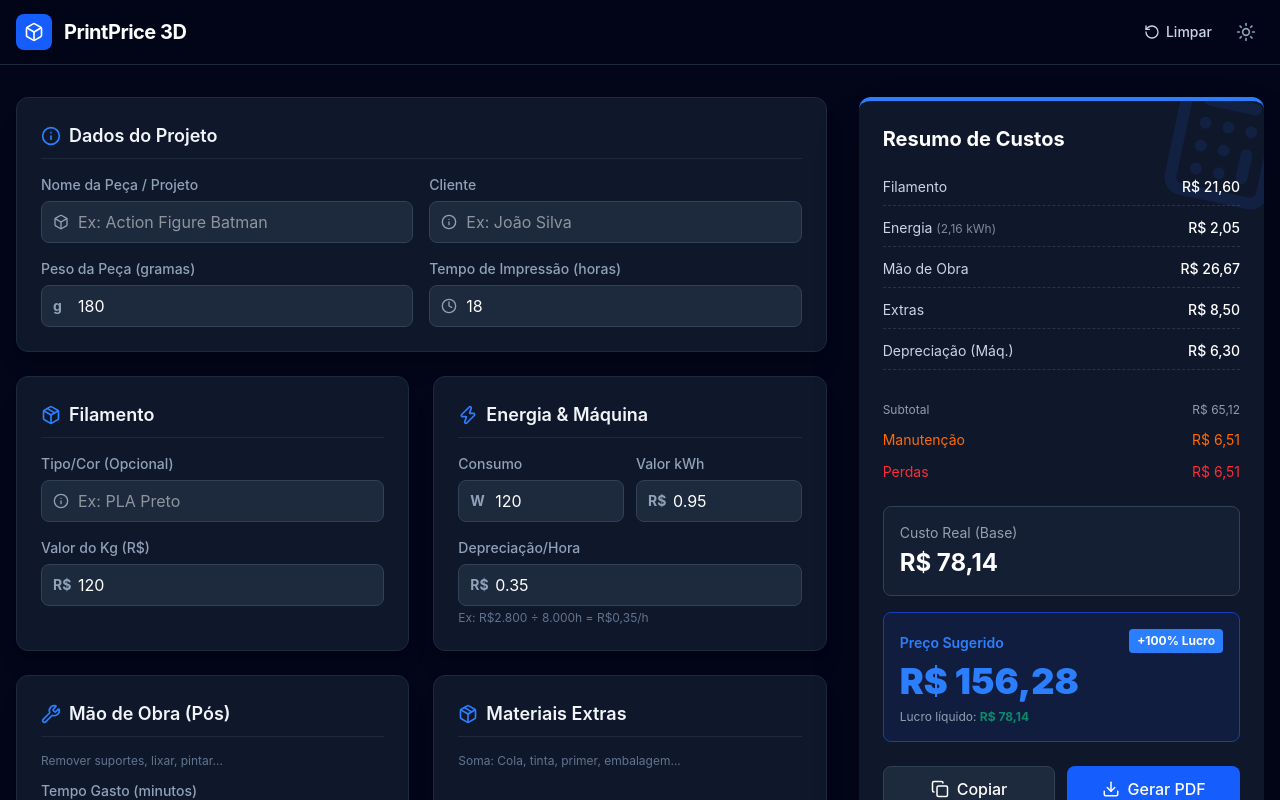
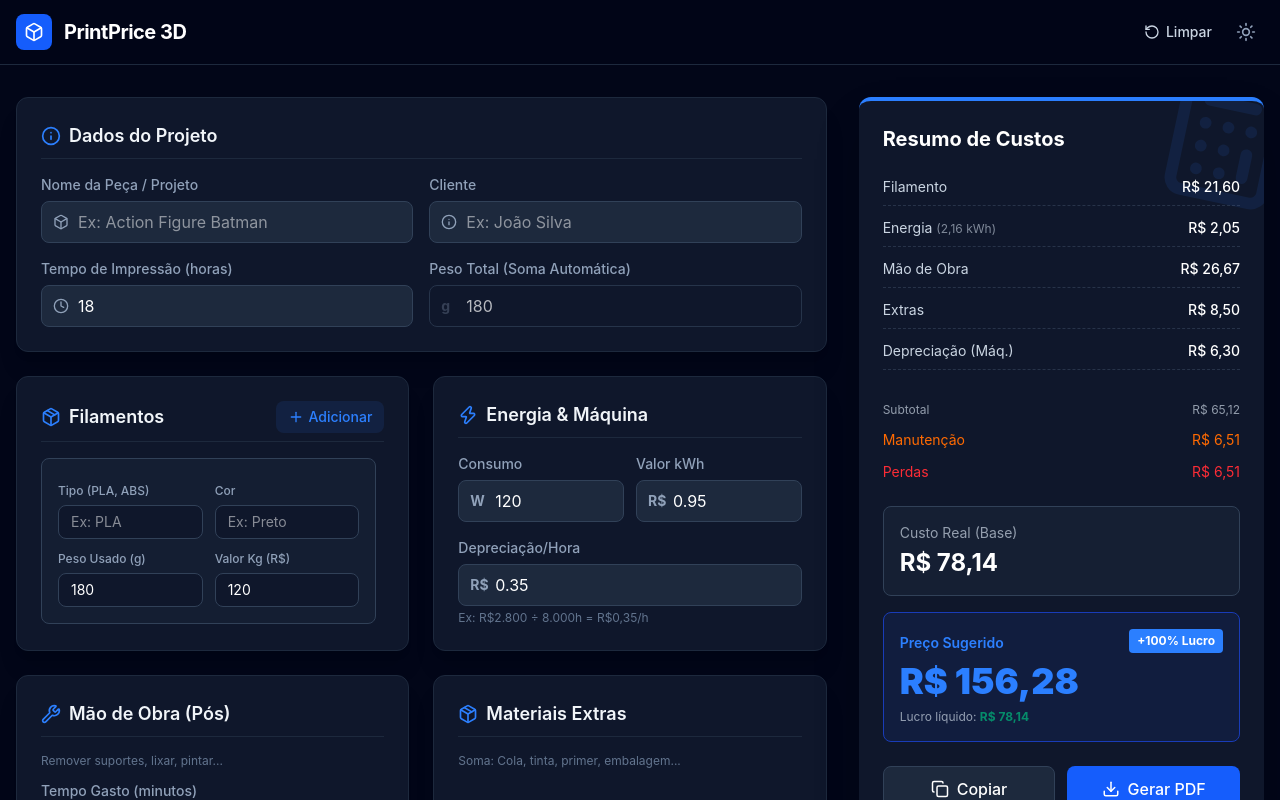
Before and after one commit to laboratorioti179-gif/Precificador-3D, a React (Vite) app in the folder preco3d/: page / in a window 1280 px wide. Shown: the top 800 px of the page. Built offline with nearby package versions, Linux system fonts and the light colour scheme.

Commit message:
Enhance filament management and UI in App component
Added functionality to manage multiple filaments, including adding and removing filaments with fields for type, color, weight, and cost per kg. Updated calculations and UI to reflect total weight and filament details.

```diff
--- a/preco3d/src/App.jsx
+++ b/preco3d/src/App.jsx
@@ -1,5 +1,5 @@
 import React, { useState, useEffect, useRef } from 'react';
-import { Download, Copy, RotateCcw, Box, Clock, Zap, Wrench, Package, Info, Calculator, Sun, Moon, CheckCircle } from 'lucide-react';
+import { Download, Copy, RotateCcw, Box, Clock, Zap, Wrench, Package, Info, Calculator, Sun, Moon, CheckCircle, Plus, Trash2 } from 'lucide-react';
 
 export default function App() {
   const [darkMode, setDarkMode] = useState(true);
@@ -9,10 +9,7 @@
   const [formData, setFormData] = useState({
     nomePeca: '',
     nomeCliente: '',
-    pesoPeca: 180,
     tempoImpressao: 18,
-    tipoFilamento: '',
-    valorKgFilamento: 120,
     potenciaImpressora: 120,
     valorKwh: 0.95,
     depreciacaoHora: 0.35,
@@ -21,7 +18,10 @@
     valorMateriaisExtras: 8.50,
     taxaManutencao: 10,
     taxaPerdas: 10,
-    margemLucro: 100
+    margemLucro: 100,
+    filamentos: [
+      { id: '1', tipo: '', cor: '', peso: 180, valorKg: 120 }
+    ]
   });
 
   // Results State
@@ -41,11 +41,24 @@
 
   const pdfTemplateRef = useRef(null);
 
+  // Derived State for UI and Copy
+  const pesoTotal = formData.filamentos.reduce((acc, f) => acc + (Number(f.peso) || 0), 0);
+  const detalhesFilamentos = formData.filamentos.map(f => {
+    const partes = [];
+    if (f.tipo) partes.push(f.tipo);
+    if (f.cor) partes.push(f.cor);
+    const nome = partes.length > 0 ? partes.join(' ') : 'Filamento';
+    return `${nome} (${f.peso}g)`;
+  }).join(', ');
+
   // Auto-calculate whenever formData changes
   useEffect(() => {
-    const peso = Number(formData.pesoPeca) || 0;
-    const valorKg = Number(formData.valorKgFilamento) || 0;
-    const custoFilamento = (peso / 1000) * valorKg;
+    let custoFilamento = 0;
+    formData.filamentos.forEach(f => {
+      const peso = Number(f.peso) || 0;
+      const valorKg = Number(f.valorKg) || 0;
+      custoFilamento += (peso / 1000) * valorKg;
+    });
 
     const tempoHoras = Number(formData.tempoImpressao) || 0;
     const potencia = Number(formData.potenciaImpressora) || 0;
@@ -91,6 +104,27 @@
     });
   }, [formData]);
 
+  const handleFilamentoChange = (id, field, value) => {
+    setFormData(prev => ({
+      ...prev,
+      filamentos: prev.filamentos.map(f => f.id === id ? { ...f, [field]: value } : f)
+    }));
+  };
+
+  const addFilamento = () => {
+    setFormData(prev => ({
+      ...prev,
+      filamentos: [...prev.filamentos, { id: Date.now().toString(), tipo: '', cor: '', peso: 0, valorKg: 120 }]
+    }));
+  };
+
+  const removeFilamento = (id) => {
+    setFormData(prev => {
+      if (prev.filamentos.length <= 1) return prev; // Mantém pelo menos um
+      return { ...prev, filamentos: prev.filamentos.filter(f => f.id !== id) };
+    });
+  };
+
   const handleChange = (e) => {
     const { name, value } = e.target;
     setFormData(prev => ({ ...prev, [name]: value }));
@@ -100,10 +134,7 @@
     setFormData({
       nomePeca: '',
       nomeCliente: '',
-      pesoPeca: 180,
       tempoImpressao: 18,
-      tipoFilamento: '',
-      valorKgFilamento: 120,
       potenciaImpressora: 120,
       valorKwh: 0.95,
       depreciacaoHora: 0.35,
@@ -112,7 +143,10 @@
       valorMateriaisExtras: 8.50,
       taxaManutencao: 10,
       taxaPerdas: 10,
-      margemLucro: 100
+      margemLucro: 100,
+      filamentos: [
+        { id: '1', tipo: '', cor: '', peso: 180, valorKg: 120 }
+      ]
     });
     showToast('Formulário resetado');
   };
@@ -137,8 +171,9 @@
 PREÇO FINAL SUGERIDO: ${formatBRL(results.precoVenda)}
 ----------------------------------
 Detalhes do Projeto:
-- Peso estimado: ${formData.pesoPeca}g
-- Tempo de impressão: ${formData.tempoImpressao}h`;
+- Peso estimado: ${pesoTotal}g
+- Tempo de impressão: ${formData.tempoImpressao}h
+- Materiais: ${detalhesFilamentos}`;
 
     navigator.clipboard.writeText(orcamentoTexto)
       .then(() => showToast('Copiado com sucesso!'))
@@ -196,6 +231,10 @@
     ${darkMode
       ? 'bg-slate-800 border-slate-700 text-white focus:border-blue-500 focus:ring-blue-500/30'
       : 'bg-white border-slate-200 text-slate-900 focus:border-blue-500 focus:ring-blue-500/20 shadow-sm'}`;
+  const compactInputClass = `w-full px-3 py-1.5 text-sm rounded-lg border focus:ring-2 outline-none transition-all duration-200
+    ${darkMode
+      ? 'bg-slate-900 border-slate-700 text-white focus:border-blue-500 focus:ring-blue-500/30'
+      : 'bg-white border-slate-200 text-slate-900 focus:border-blue-500 focus:ring-blue-500/20 shadow-sm'}`;
   const cardClass = `rounded-xl p-6 ${darkMode ? 'bg-slate-900 border border-slate-800 shadow-xl' : 'bg-white border border-slate-100 shadow-md'}`;
   const sectionTitleClass = `text-lg font-semibold mb-4 flex items-center gap-2 pb-2 border-b ${darkMode ? 'text-slate-100 border-slate-800' : 'text-slate-800 border-slate-100'}`;
 
@@ -246,17 +285,17 @@
                   </div>
                 </div>
                 <div>
-                  <label className={labelClass}>Peso da Peça (gramas)</label>
-                  <div className="relative">
-                    <div className="absolute inset-y-0 left-0 pl-3 flex items-center pointer-events-none text-slate-400 text-sm font-bold">g</div>
-                    <input type="number" name="pesoPeca" value={formData.pesoPeca} onChange={handleChange} min="0" className={inputClass} />
-                  </div>
-                </div>
-                <div>
                   <label className={labelClass}>Tempo de Impressão (horas)</label>
                   <div className="relative">
                     <div className="absolute inset-y-0 left-0 pl-3 flex items-center pointer-events-none"><Clock size={16} className="text-slate-400" /></div>
                     <input type="number" name="tempoImpressao" value={formData.tempoImpressao} onChange={handleChange} min="0" step="0.5" className={inputClass} />
+                  </div>
+                </div>
+                <div>
+                  <label className={labelClass}>Peso Total (Soma Automática)</label>
+                  <div className="relative">
+                    <div className="absolute inset-y-0 left-0 pl-3 flex items-center pointer-events-none"><span className="text-slate-400 text-sm font-bold">g</span></div>
+                    <div className={`${inputClass} flex items-center opacity-70 cursor-not-allowed ${darkMode ? 'bg-slate-900' : 'bg-slate-100'}`}>{pesoTotal}</div>
                   </div>
                 </div>
               </div>
@@ -265,22 +304,53 @@
             {/* Material & Energy */}
             <div className="grid grid-cols-1 md:grid-cols-2 gap-6">
               <div className={cardClass}>
-                <h2 className={sectionTitleClass}><Package className="text-blue-500" size={20} /> Filamento</h2>
-                <div className="space-y-4">
-                  <div>
-                    <label className={labelClass}>Tipo/Cor (Opcional)</label>
-                    <div className="relative">
-                      <div className="absolute inset-y-0 left-0 pl-3 flex items-center pointer-events-none"><Info size={16} className="text-slate-400" /></div>
-                      <input type="text" name="tipoFilamento" value={formData.tipoFilamento} onChange={handleChange} placeholder="Ex: PLA Preto" className={inputClass} />
+                <div className={`flex justify-between items-center mb-4 pb-2 border-b ${darkMode ? 'border-slate-800' : 'border-slate-100'}`}>
+                  <h2 className={`text-lg font-semibold flex items-center gap-2 ${darkMode ? 'text-slate-100' : 'text-slate-800'}`}>
+                    <Package className="text-blue-500" size={20} /> Filamentos
+                  </h2>
+                  <button onClick={addFilamento} className="text-sm bg-blue-500/10 text-blue-500 px-3 py-1.5 rounded-lg flex items-center gap-1 hover:bg-blue-500/20 transition-colors font-medium">
+                    <Plus size={16} /> Adicionar
+                  </button>
+                </div>
+                <div
+                  className={`space-y-4 max-h-[320px] overflow-y-auto pr-2
+                    [&::-webkit-scrollbar]:w-2 [&::-webkit-scrollbar-track]:rounded-lg [&::-webkit-scrollbar-thumb]:rounded-lg
+                    ${darkMode
+                      ? '[&::-webkit-scrollbar-track]:bg-slate-800/50 [&::-webkit-scrollbar-thumb]:bg-slate-600 hover:[&::-webkit-scrollbar-thumb]:bg-slate-500'
+                      : '[&::-webkit-scrollbar-track]:bg-slate-100 [&::-webkit-scrollbar-thumb]:bg-slate-300 hover:[&::-webkit-scrollbar-thumb]:bg-slate-400'
+                    }`}
+                  style={{
+                    scrollbarWidth: 'thin',
+                    scrollbarColor: darkMode ? '#475569 transparent' : '#cbd5e1 transparent'
+                  }}
+                >
+                  {formData.filamentos.map((filamento, index) => (
+                    <div key={filamento.id} className={`p-4 rounded-lg border relative ${darkMode ? 'border-slate-700 bg-slate-800/40' : 'border-slate-200 bg-slate-50'}`}>
+                      {formData.filamentos.length > 1 && (
+                        <button onClick={() => removeFilamento(filamento.id)} className="absolute top-2 right-2 text-slate-400 hover:text-red-500 hover:bg-red-500/10 p-1.5 rounded-md transition-colors" title="Remover Filamento">
+                          <Trash2 size={16} />
+                        </button>
+                      )}
+                      <div className="grid grid-cols-2 gap-3 mt-2">
+                        <div>
+                          <label className={`block text-xs font-medium mb-1.5 ${darkMode ? 'text-slate-400' : 'text-slate-500'}`}>Tipo (PLA, ABS)</label>
+                          <input type="text" value={filamento.tipo} onChange={e => handleFilamentoChange(filamento.id, 'tipo', e.target.value)} placeholder="Ex: PLA" className={compactInputClass} />
+                        </div>
+                        <div>
+                          <label className={`block text-xs font-medium mb-1.5 ${darkMode ? 'text-slate-400' : 'text-slate-500'}`}>Cor</label>
+                          <input type="text" value={filamento.cor} onChange={e => handleFilamentoChange(filamento.id, 'cor', e.target.value)} placeholder="Ex: Preto" className={compactInputClass} />
+                        </div>
+                        <div>
+                          <label className={`block text-xs font-medium mb-1.5 ${darkMode ? 'text-slate-400' : 'text-slate-500'}`}>Peso Usado (g)</label>
+                          <input type="number" value={filamento.peso} onChange={e => handleFilamentoChange(filamento.id, 'peso', e.target.value)} min="0" className={compactInputClass} />
+                        </div>
+                        <div>
+                          <label className={`block text-xs font-medium mb-1.5 ${darkMode ? 'text-slate-400' : 'text-slate-500'}`}>Valor Kg (R$)</label>
+                          <input type="number" value={filamento.valorKg} onChange={e => handleFilamentoChange(filamento.id, 'valorKg', e.target.value)} min="0" step="0.1" className={compactInputClass} />
+                        </div>
+                      </div>
                     </div>
-                  </div>
-                  <div>
-                    <label className={labelClass}>Valor do Kg (R$)</label>
-                    <div className="relative">
-                      <div className="absolute inset-y-0 left-0 pl-3 flex items-center pointer-events-none text-slate-400 text-sm font-bold">R$</div>
-                      <input type="number" name="valorKgFilamento" value={formData.valorKgFilamento} onChange={handleChange} min="0" step="0.1" className={inputClass} />
-                    </div>
-                  </div>
+                  ))}
                 </div>
               </div>
 
@@ -479,8 +549,8 @@
                   <td style={{ padding: '12px 0', borderTop: '1px dashed #e2e8f0', fontWeight: '600', color: '#0f172a' }}>{formData.nomePeca || 'Não informado'}</td>
                 </tr>
                 <tr>
-                  <td style={{ padding: '12px 0', borderTop: '1px dashed #e2e8f0', color: '#64748b', fontWeight: '500' }}>Material Sugerido:</td>
-                  <td style={{ padding: '12px 0', borderTop: '1px dashed #e2e8f0', fontWeight: '600', color: '#0f172a' }}>{formData.tipoFilamento || 'Padrão / Não informado'}</td>
+                  <td style={{ padding: '12px 0', borderTop: '1px dashed #e2e8f0', color: '#64748b', fontWeight: '500' }}>Material(is):</td>
+                  <td style={{ padding: '12px 0', borderTop: '1px dashed #e2e8f0', fontWeight: '600', color: '#0f172a' }}>{detalhesFilamentos || 'Não informado'}</td>
                 </tr>
               </tbody>
             </table>
```
